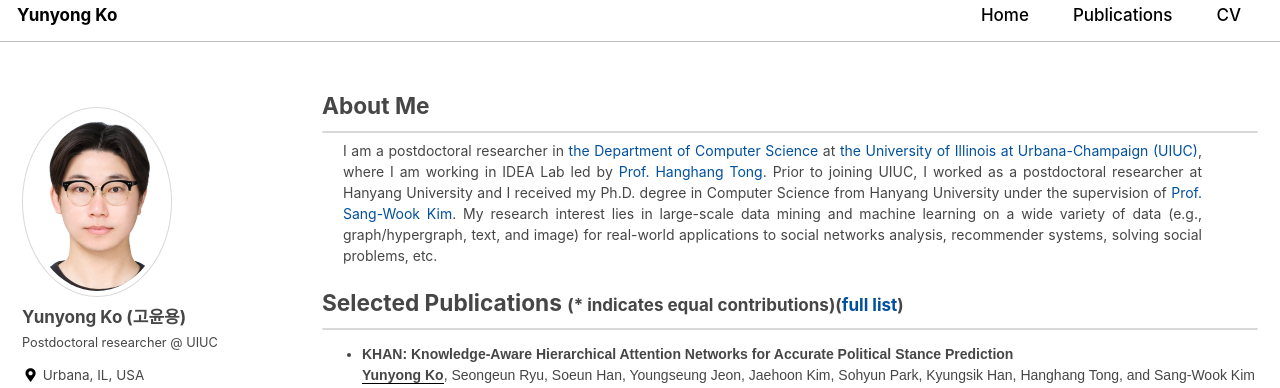
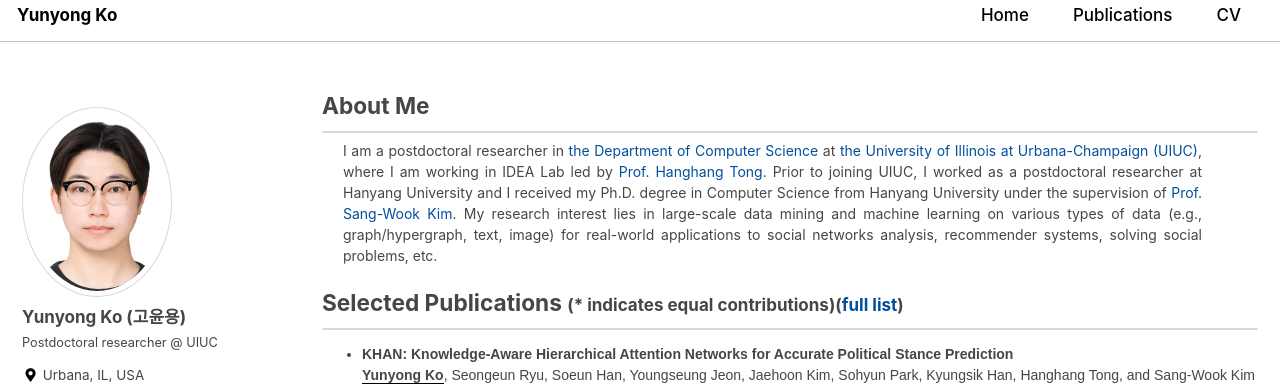
Before and after one commit to yy-ko/yy-ko.github.io, a Jekyll site: the page built from index.html, in a window 1280 px wide and 900 px high. Shown: the top 388 px of the window. Built offline with Jekyll 4.4.1, drawn with Linux system fonts in a browser that asks for light colours; cached includes are drawn as plain includes; the list of posts is cut into pages by our own code.

Commit message:
short bio, cv updated

```diff
--- a/index.html
+++ b/index.html
@@ -9,7 +9,7 @@
 <p>
 I am a postdoctoral researcher in <a href="https://cs.illinois.edu/">the Department of Computer Science</a> at <a href="https://illinois.edu/">the University of Illinois at Urbana-Champaign (UIUC)</a>, where I am working in IDEA Lab led by <a href="http://tonghanghang.org/">Prof. Hanghang Tong</a>.
 Prior to joining UIUC, I worked as a postdoctoral researcher at Hanyang University and I received my Ph.D. degree in Computer Science from Hanyang University under the supervision of <a href="http://www.agape.hanyang.ac.kr/members/prof">Prof. Sang-Wook Kim</a>.
-My research interest lies in large-scale data mining and machine learning on a wide variety of data (e.g., graph/hypergraph, text, and image) for real-world applications to social networks analysis, recommender systems, solving social problems, etc.
+My research interest lies in large-scale data mining and machine learning on various types of data (e.g., graph/hypergraph, text, image) for real-world applications to social networks analysis, recommender systems, solving social problems, etc.
 </p>
 </div>
 
```
Also changed, not shown: 1 other file.
